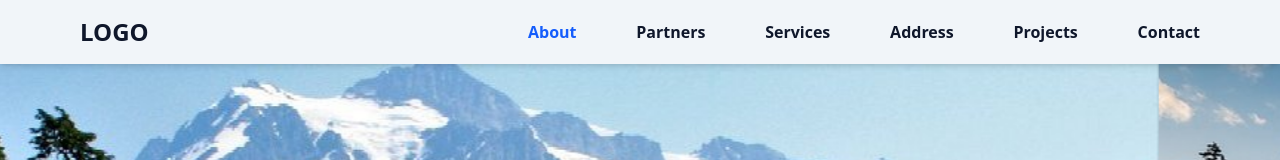
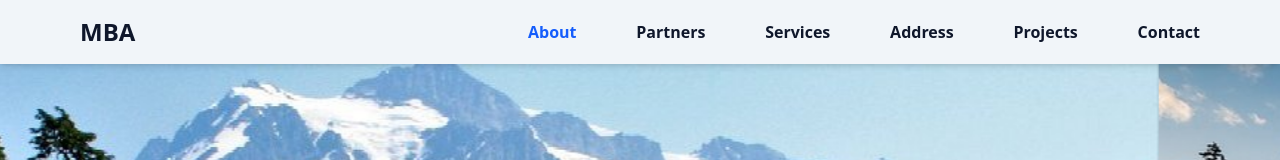
Before and after one commit to Nihat774/MBA-Project, a React (Vite) app: page / in a window 1280 px wide. Shown: the top 160 px of the page. Built offline with nearby package versions, Linux system fonts and the light colour scheme.

Commit message:
changed logo

```diff
--- a/src/components/Footer.jsx
+++ b/src/components/Footer.jsx
@@ -8,7 +8,7 @@ function Footer() {
       <div className="max-w-7xl  px-6 py-10 flex flex-col md:flex-row justify-between gap-10 border-b -mx-10 md:-mx-20 border-gray-300 dark:border-gray-700">
         {/* Logo */}
         <div className="flex flex-col items-center md:items-start gap-3">
-          <p className="text-2xl font-bold">LOGO</p>
+          <p className="text-2xl font-bold">MBA Company</p>
           <p className="text-gray-600 dark:text-gray-400 text-center md:text-left">
             Lorem ipsum elit.
           </p>
--- a/src/components/Header.jsx
+++ b/src/components/Header.jsx
@@ -30,7 +30,7 @@ function Header() {
 
   return (
     <header className='bg-slate-100 py-4 z-50 shadow-md text-slate-900 flex items-center justify-between px-10 -mx-10 md:px-20 md:-mx-20 sticky top-0'>
-      <NavHashLink smooth to="#" className='font-bold text-2xl'>LOGO</NavHashLink>
+      <NavHashLink smooth to="#" className='font-bold text-2xl'>MBA</NavHashLink>
 
       {/* desktop */}
       <nav className='hidden md:flex font-semibold justify-between w-[60%]'>
```
